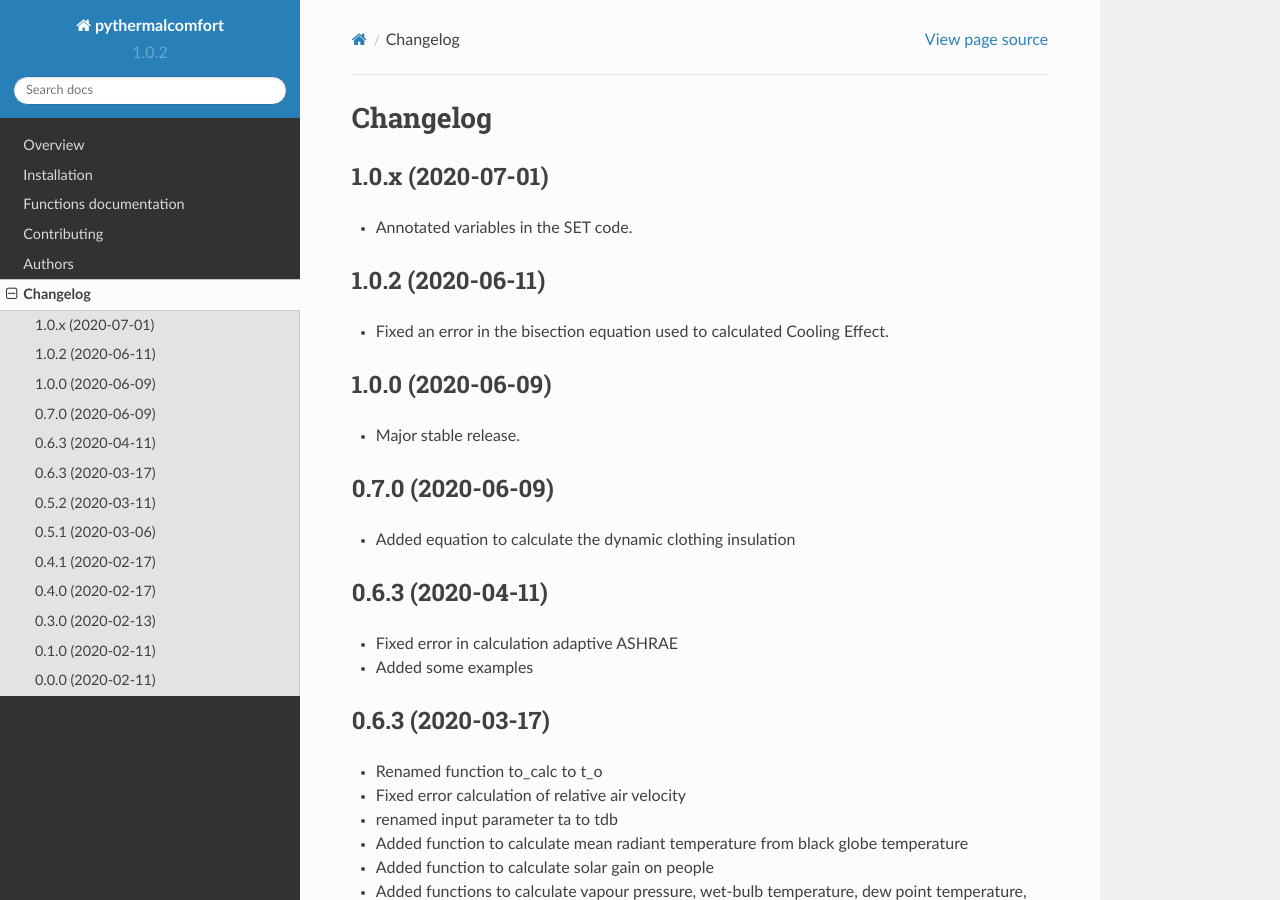
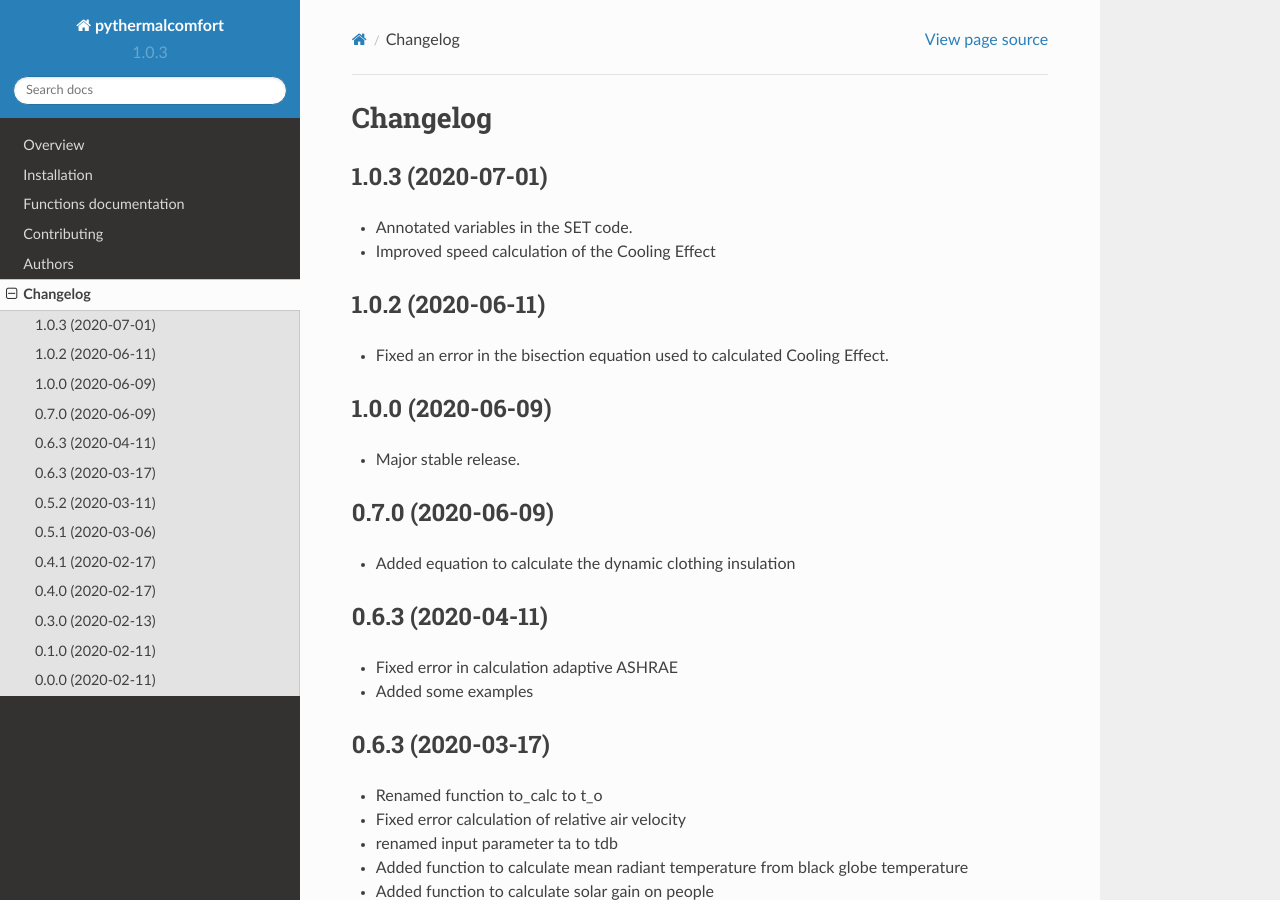
Before and after one commit to CenterForTheBuiltEnvironment/pythermalcomfort, a Sphinx documentation site: the page built from docs/changelog.rst, in a window 1280 px wide and 900 px high. Built offline with Sphinx 7.4.7 and the Read the Docs theme 2.0.0, drawn with Linux system fonts in a browser that asks for light colours; pages that are not in the unit, such as notebooks, are missing from menus.

Commit message:
* improved speed calculation Cooling Effect

```diff
--- a/CHANGELOG.rst
+++ b/CHANGELOG.rst
@@ -2,10 +2,11 @@
 Changelog
 =========
 
-1.0.x (2020-07-01)
+1.0.3 (2020-07-01)
 ------------------
 
 * Annotated variables in the SET code.
+* Improved speed calculation of the Cooling Effect
 
 1.0.2 (2020-06-11)
 ------------------
--- a/README.rst
+++ b/README.rst
@@ -52,9 +52,9 @@
     :alt: Supported implementations
     :target: https://pypi.org/project/pythermalcomfort
 
-.. |commits-since| image:: https://img.shields.io/github/commits-since/CenterForTheBuiltEnvironment/pythermalcomfort/v1.0.2.svg
+.. |commits-since| image:: https://img.shields.io/github/commits-since/CenterForTheBuiltEnvironment/pythermalcomfort/v1.0.3.svg
     :alt: Commits since latest release
-    :target: https://github.com/CenterForTheBuiltEnvironment/pythermalcomfort/compare/v1.0.2...master
+    :target: https://github.com/CenterForTheBuiltEnvironment/pythermalcomfort/compare/v1.0.3...master
 
 
 
--- a/docs/conf.py
+++ b/docs/conf.py
@@ -23,7 +23,7 @@
 year = '2019-2020'
 author = 'Federico Tartarini'
 copyright = '{0}, {1}'.format(year, author)
-version = release = '1.0.2'
+version = release = '1.0.3'
 
 pygments_style = 'trac'
 templates_path = ['.']
--- a/setup.py
+++ b/setup.py
@@ -25,7 +25,7 @@
 
 setup(
     name='pythermalcomfort',
-    version='1.0.2',
+    version='1.0.3',
     license='MIT',
     description='Package to calculate several thermal comfort indices (e.g. PMV, PPD, SET, adaptive) and convert physical variables.',
     long_description='%s\n%s' % (
--- a/src/pythermalcomfort/__init__.py
+++ b/src/pythermalcomfort/__init__.py
@@ -1,3 +1,3 @@
-__version__ = "__version__ = '1.0.2'"
+__version__ = "__version__ = '1.0.3'"
 
 from pythermalcomfort.models import *
```
Also changed, not shown: .bumpversion.cfg.
